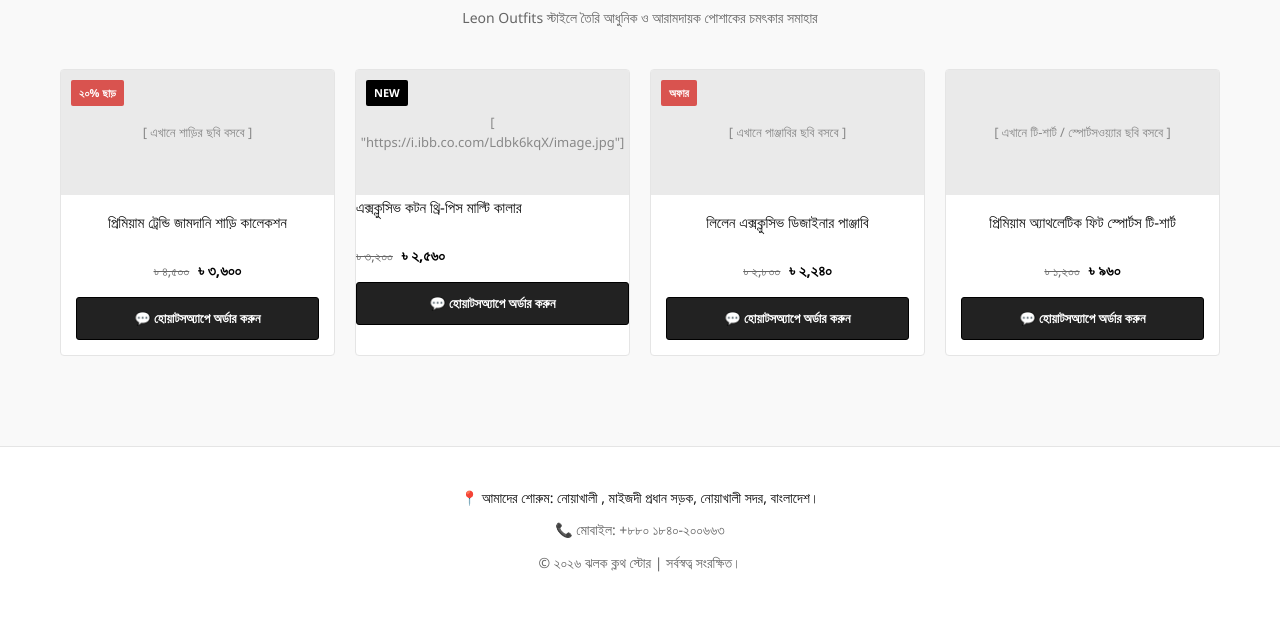
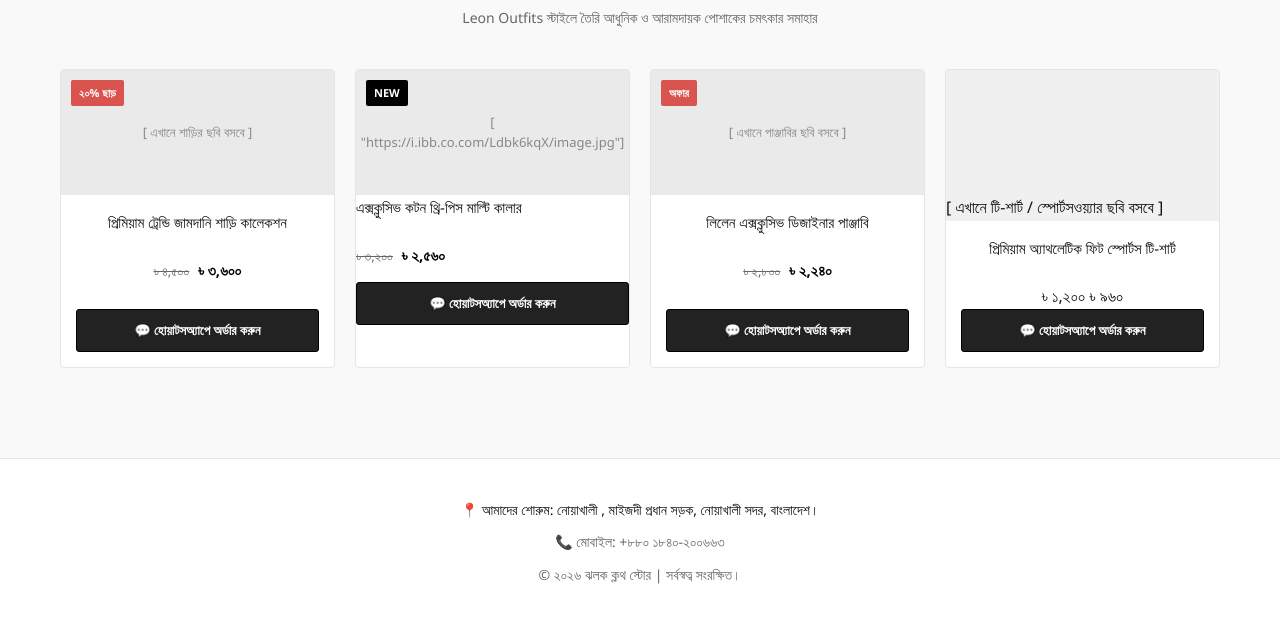
Before and after one commit to studentr647-ctrl/jalakclothstore, a plain HTML site: page index.html in a window 1280 px wide. Shown: the part 178-800 px from the top of the page. Drawn offline with Linux system fonts and the light colour scheme.

Commit message:
Update index.html

```diff
--- a/index.html
+++ b/index.html
@@ -381,12 +381,12 @@
 
             <div class="product-card">
                 <div class="product-image-wrapper">
-                    <div class="image-placeholder">[ এখানে টি-শার্ট / স্পোর্টসওয়্যার ছবি বসবে ]</div>
+                    <div class="https://i.ibb.co.com/Ldbk6kqX/image.jpg">[ এখানে টি-শার্ট / স্পোর্টসওয়্যার ছবি বসবে ]</div>
                 </div>
                 <div class="product-info">
                     <a href="#" class="product-title">প্রিমিয়াম অ্যাথলেটিক ফিট স্পোর্টস টি-শার্ট</a>
-                    <div class="product-price">
-                        <span class="old-price">৳ ১,২০০</span>
+                    <div class="700">
+                        <span class="1000">৳ ১,২০০</span>
                         <span class="current-price">৳ ৯৬০</span>
                     </div>
                     <a href="https://wa.me/8801840200663?text=আমি স্পোর্টস টি-শার্টটি কিনতে চাই" target="_blank" class="order-button whatsapp">
```
